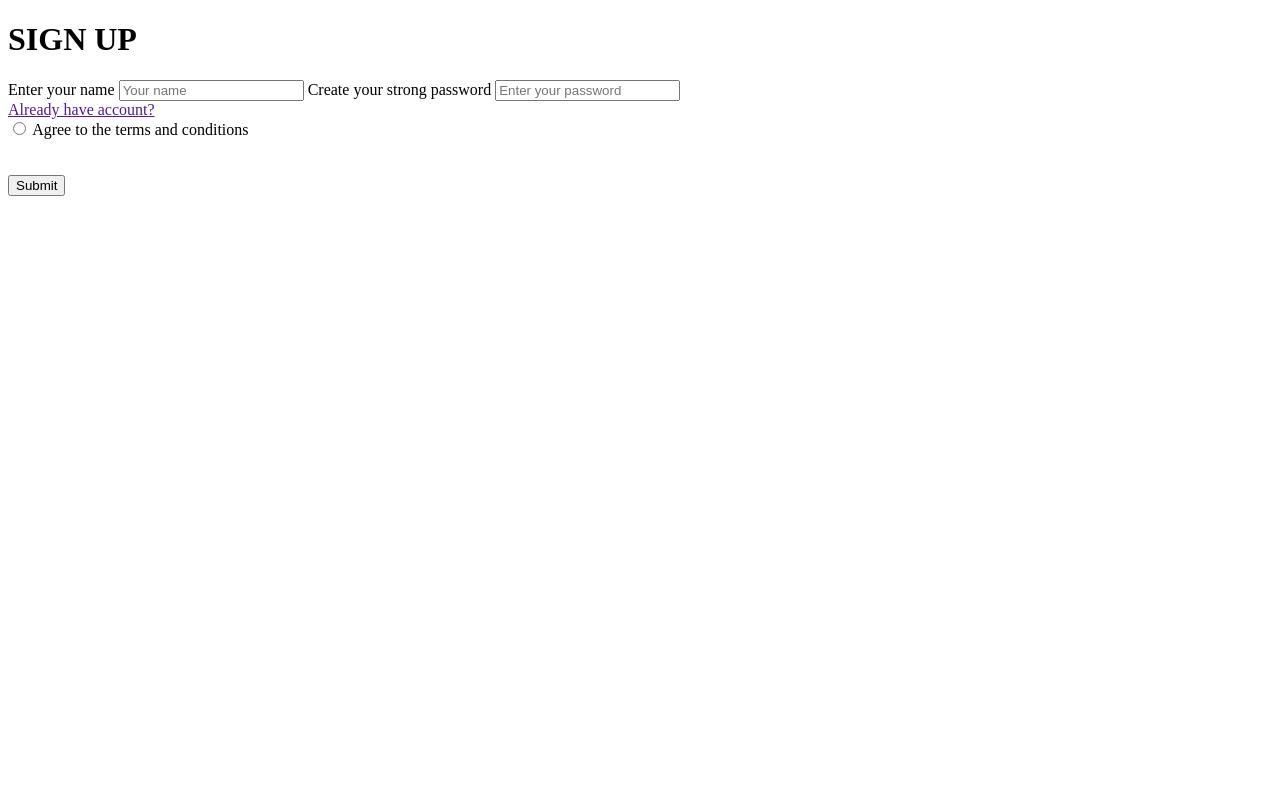
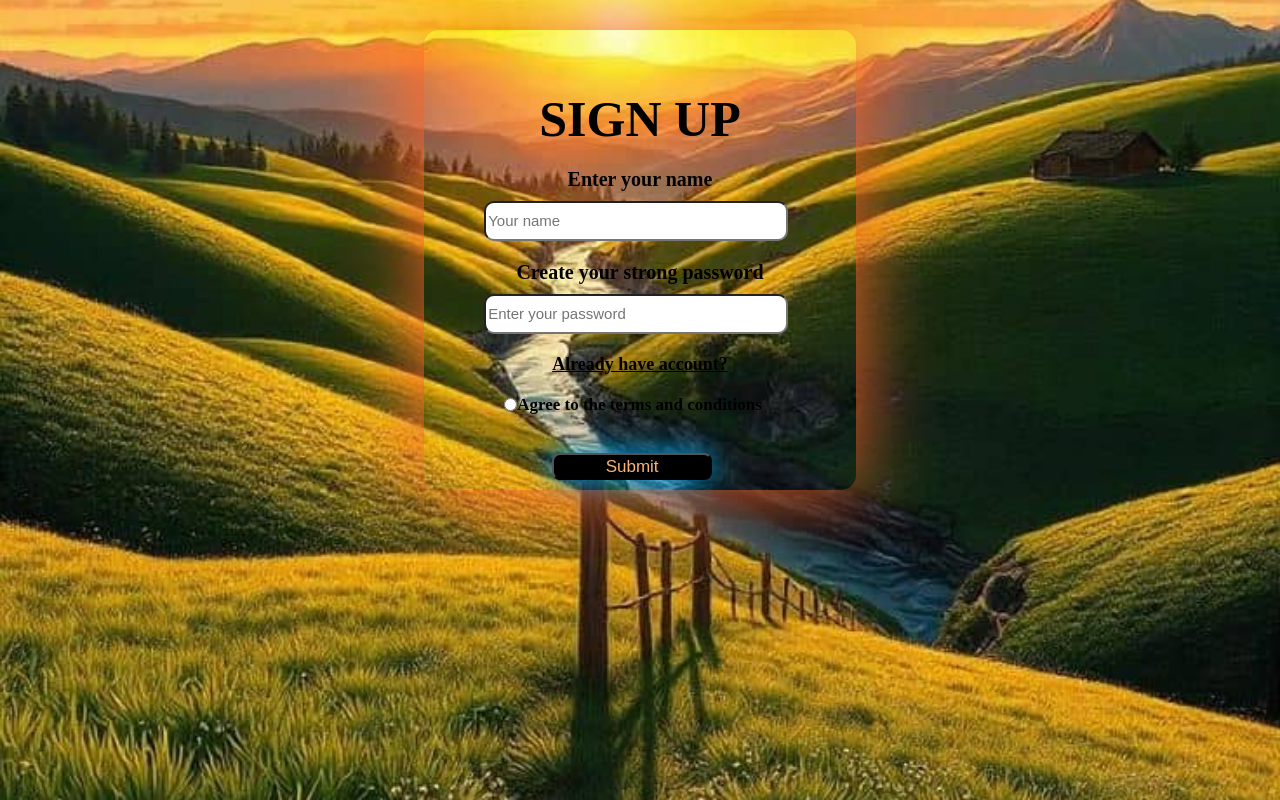
Before and after one commit to Munachi-ukeme/new-project-with-josh, a plain HTML site: page index.html in a window 1280 px wide. Drawn offline with Linux system fonts and the light colour scheme.

Commit message:
Update index.html

```diff
--- a/index.html
+++ b/index.html
@@ -4,7 +4,7 @@
     <meta charset="UTF-8">
     <meta name="viewport" content="width=device-width, initial-scale=1.0">
     <title>Document</title>
-    <link rel="stylesheet" href="/index.css">
+    <link rel="stylesheet" href="/style.css">
 </head>
 <body>
      <div class="all">
```
